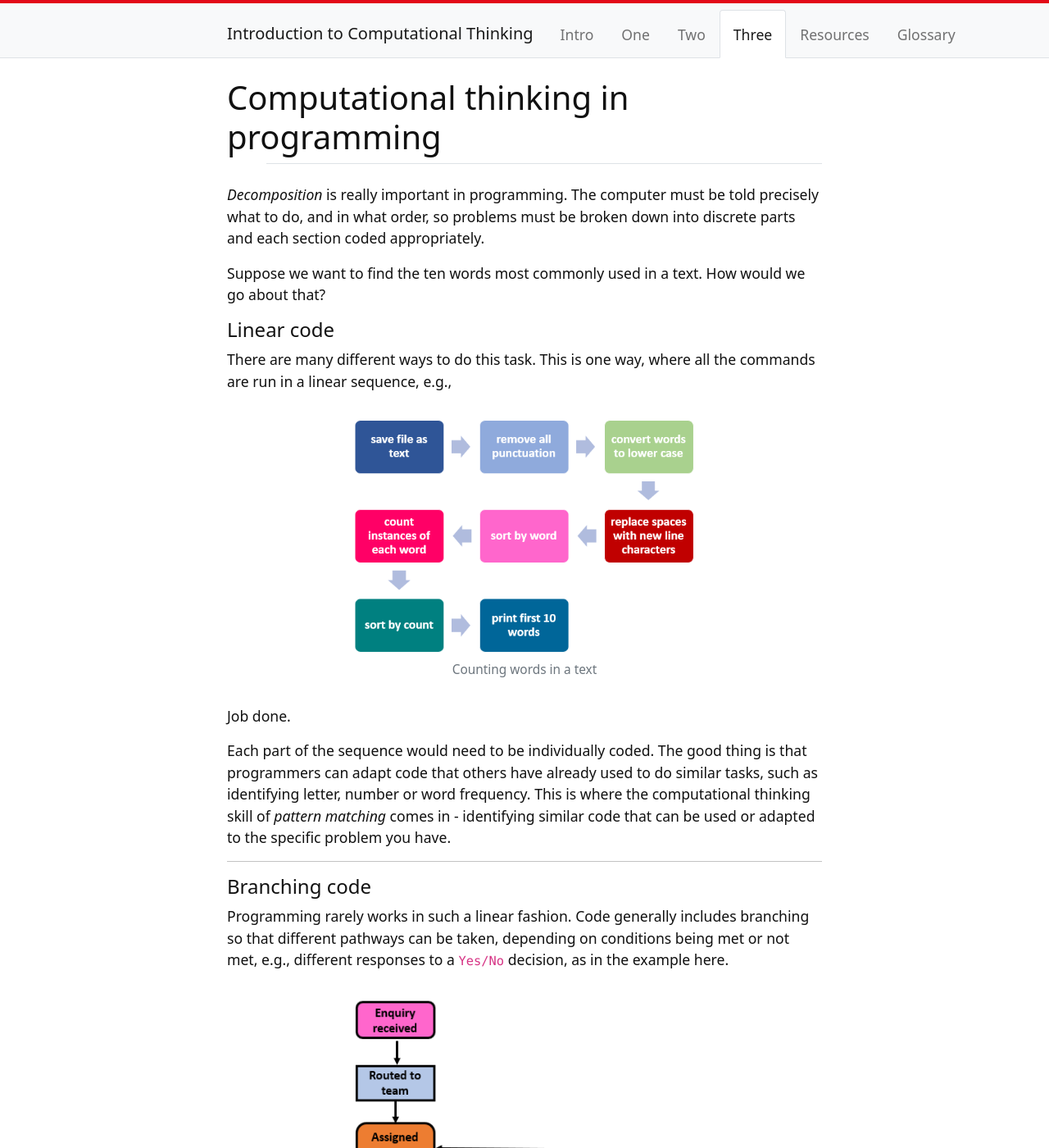
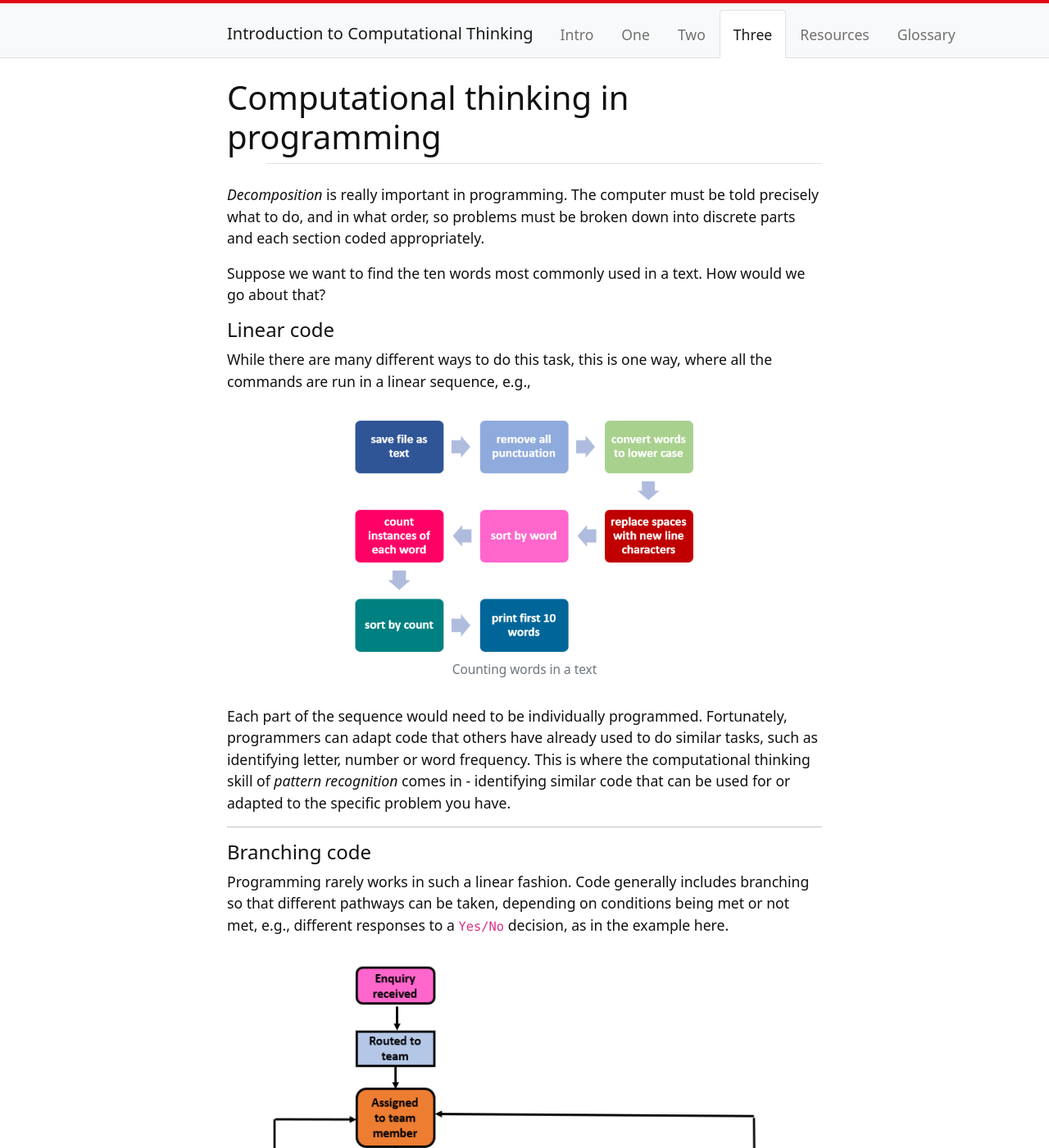
Before and after one commit to weaverbel/intro-computational-thinking, a Jekyll site: the page built from content/3-lesson.md, in a window 1280 px wide and 1400 px high. Shown: the whole window at 82% size. Built offline with Jekyll 4.4.1, drawn with Linux system fonts in a browser that asks for light colours; some of the changed text lies outside the part shown.

Commit message:
Update 3-lesson.md
add a practice

```diff
--- a/content/3-lesson.md
+++ b/content/3-lesson.md
@@ -10,13 +10,11 @@ Suppose we want to find the ten words most commonly used in a text. How would we
 
 #### Linear code
 
-There are many different ways to do this task. This is one way, where all the commands are run in a linear sequence, e.g.,
+While there are many different ways to do this task, this is one way, where all the commands are run in a linear sequence, e.g.,
 
 {% include figure.html img="count-words.png" alt="counting words in a text" caption="Counting words in a text" width="60%" %}
 
-Job done.
-
-Each part of the sequence would need to be individually coded. The good thing is that programmers can adapt code that others have already used to do similar tasks, such as identifying letter, number or word frequency. This is where the computational thinking skill of *pattern matching* comes in - identifying similar code that can be used or adapted to the specific problem you have.
+Each part of the sequence would need to be individually programmed. Fortunately, programmers can adapt code that others have already used to do similar tasks, such as identifying letter, number or word frequency. This is where the computational thinking skill of *pattern recognition* comes in - identifying similar code that can be used for or adapted to the specific problem you have.
 
 --------
 
@@ -31,3 +29,9 @@ Programming rarely works in such a linear fashion. Code generally includes branc
 This **Introduction to computational thinking** lesson  is not intended to teach you coding, but to help you prepare to learn to code by first understanding the process that coders use to break complex problems down into actionable sections.
 
 Links on sites that teach coding and other resources on computational thinking are listed in the following section.
+
+---------
+
+**** Practice
+
+You have been asked to establish a contact tree for your local walking group. Draw a process diagram for the steps you would take to achieve that.
```
